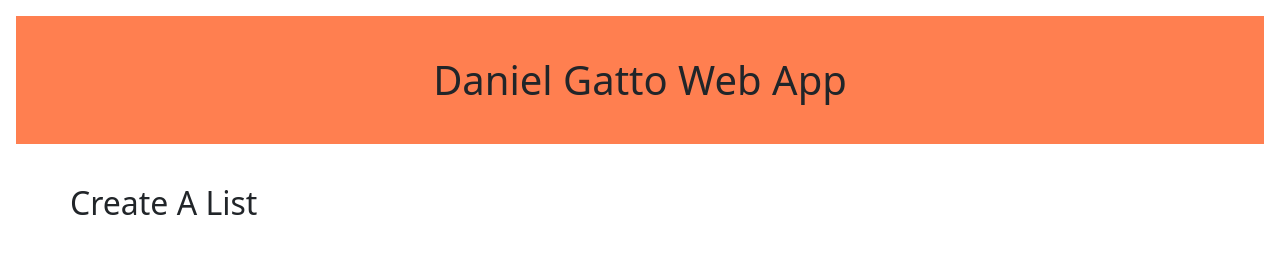
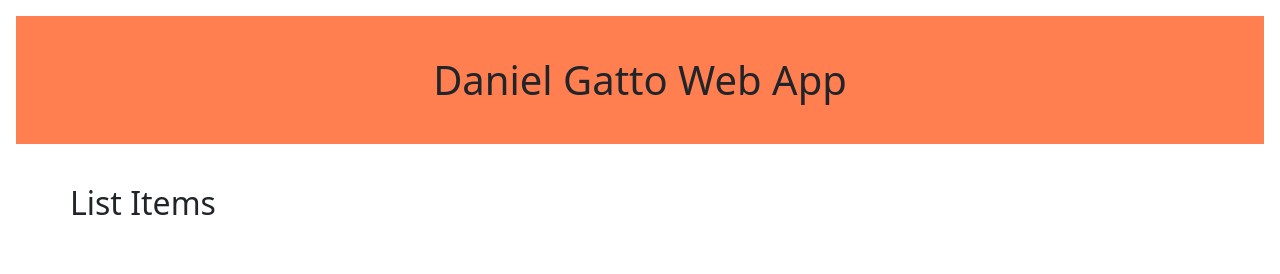
Before and after one commit to dan-gatto/dan-gatto-app, a React (Create React App) app: page / in a window 1280 px wide. Shown: the top 274 px of the page. Built offline with nearby package versions, Linux system fonts and the light colour scheme.

Commit message:
Changed the page title.
Changed the page title.

```diff
--- a/src/App.tsx
+++ b/src/App.tsx
@@ -51,7 +51,7 @@ function App() {
     <div className='App'>
       <AppHeader></AppHeader>
       <div className='container'>
-        <PageTitle pageTitle='Create A List'></PageTitle>
+        <PageTitle pageTitle='List Items'></PageTitle>
         <div className='row' id='newItem'>
           New Item
         </div>
```
